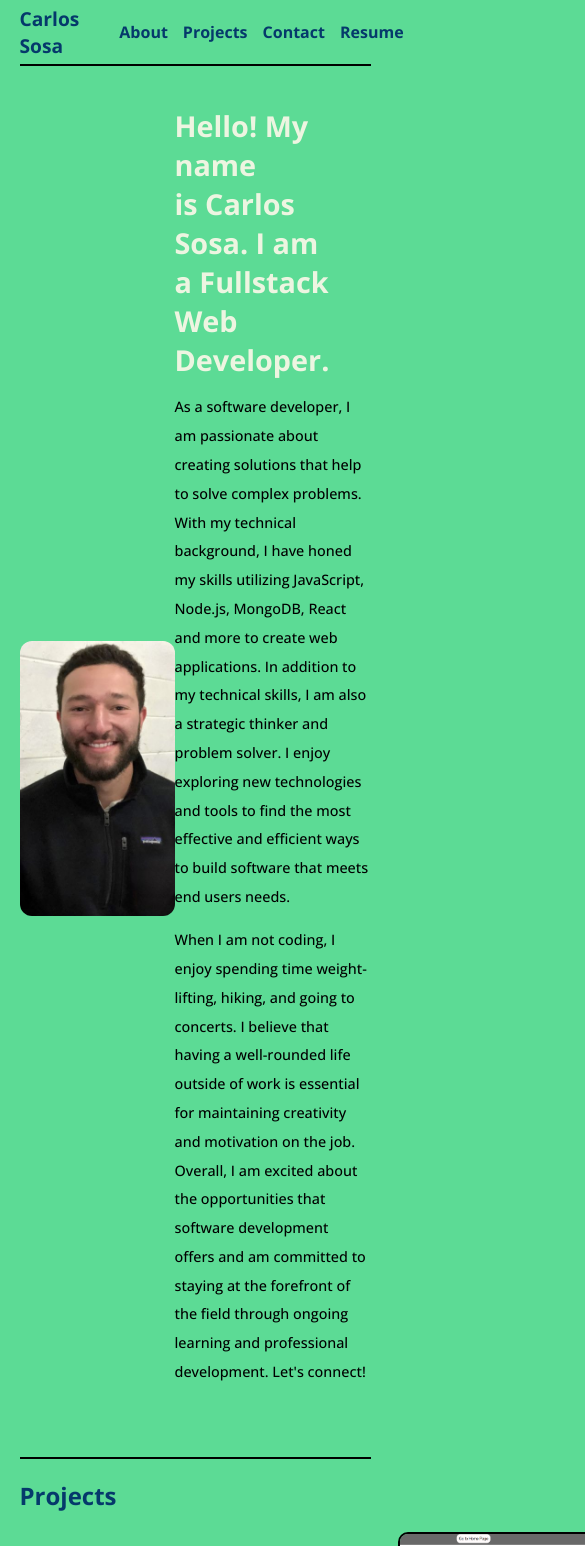
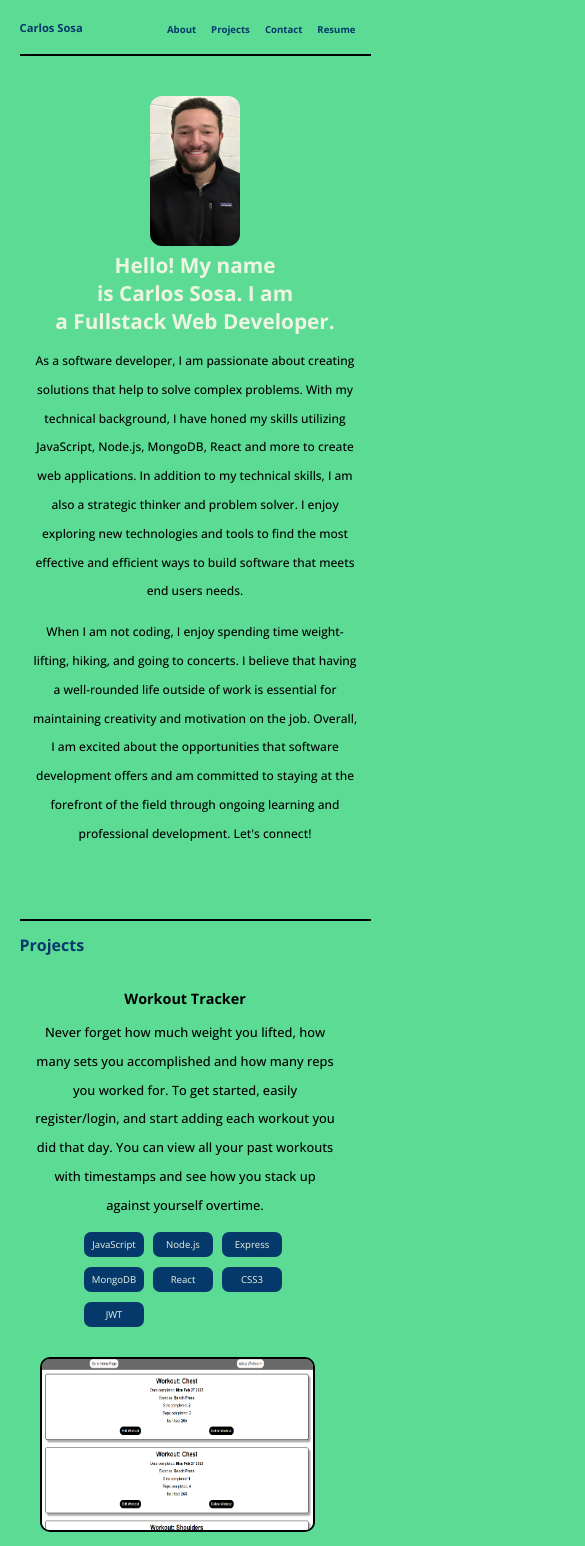
Before and after one commit to icantcode5/carlosSosaPortfolio, a React (Create React App) app in the folder client/: page / in a window 390 px wide. Shown: the top 1546 px of the page, 585 px wide, since content can reach past the window. Built offline with nearby package versions, Linux system fonts and the light colour scheme.

Commit message:
response layout feature

```diff
--- a/client/src/components/About.js
+++ b/client/src/components/About.js
@@ -37,7 +37,6 @@ export default function About() {
 					forefront of the field through ongoing learning and professional
 					development. Let's connect!
 				</p>
-				{/* <button onClick={handleClick}>See my work</button> */}
 			</div>
 		</section>
 	)
--- a/client/src/components/Projects.js
+++ b/client/src/components/Projects.js
@@ -22,6 +22,7 @@ export default function Projects() {
 					<div className={styles.techContainer}>
 						<span>JavaScript</span>
 						<span>Node.js</span>
+						<span>Express</span>
 						<span>MongoDB</span>
 						<span>React</span>
 						<span>CSS3</span>
@@ -68,10 +69,10 @@ export default function Projects() {
 					<div className={styles.techContainer}>
 						<span>JavaScript</span>
 						<span>Node.js</span>
+						<span>Express</span>
 						<span>postgreSQL</span>
 						<span>React</span>
 						<span>CSS3</span>
-						<span>JWT</span>
 					</div>
 				</div>
 
@@ -88,6 +89,7 @@ export default function Projects() {
 					</Linked>
 					<Linked
 						to="https://ecommerceapp-w6n9.onrender.com"
+						target="_blank"
 						className={styles.codeLink}
 					>
 						View App
--- a/client/src/components/styles/About.module.css
+++ b/client/src/components/styles/About.module.css
@@ -35,17 +35,6 @@
 	margin-bottom: 70px;
 }
 
-/* .aboutContainer button {
-	font-size: 0.9rem;
-	border: none;
-	color: #edf5e0;
-	background-color: #05396b;
-	margin-bottom: 70px;
-	border-radius: 15px;
-	padding: 8px 12px;
-	cursor: pointer;
-} */
-
 @media (max-width: 1000px) {
 	.aboutContainer h1 {
 		font-size: 1.8rem;
@@ -77,3 +66,65 @@
 		border-radius: 12px;
 	}
 }
+
+@media (max-width: 710px) {
+	.section {
+		flex-direction: column;
+	}
+
+	.section p {
+		font-size: 1rem;
+	}
+
+	.aboutContainer {
+		text-align: center;
+	}
+
+	.imgContainer img {
+		height: 225px;
+		width: 135px;
+		border-radius: 12px;
+	}
+}
+
+@media (max-width: 550px) {
+	.imgContainer img {
+		height: 175px;
+		width: 105px;
+		border-radius: 12px;
+	}
+
+	.section h1 {
+		font-size: 1.5rem;
+	}
+
+	.section p {
+		font-size: 0.9rem;
+	}
+}
+
+@media (max-width: 480px) {
+	.aboutContainer {
+		width: 325px;
+	}
+
+	.imgContainer img {
+		height: 150px;
+		width: 90px;
+		border-radius: 12px;
+	}
+
+	.section h1 {
+		font-size: 1.3rem;
+	}
+
+	.section p {
+		font-size: 0.75rem;
+	}
+}
+
+@media (max-width: 376px) {
+	.aboutContainer {
+		width: 300px;
+	}
+}
--- a/client/src/components/styles/ContactForm.module.css
+++ b/client/src/components/styles/ContactForm.module.css
@@ -83,3 +83,44 @@
 		max-width: 450px;
 	}
 }
+
+@media (max-width: 710px) {
+	.section h2 {
+		color: #05396b;
+		font-size: 1.1rem;
+	}
+
+	.form {
+		max-width: 380px;
+	}
+
+	.form label {
+		font-size: 0.9rem;
+	}
+
+	.formDiv input,
+	.formDiv textarea {
+		font-size: 0.9rem;
+	}
+}
+
+@media (max-width: 550px) {
+	.form {
+		max-width: 300px;
+	}
+
+	.formDiv input,
+	.formDiv textarea {
+		font-size: 0.8rem;
+	}
+}
+
+@media (max-width: 480px) {
+	.section h2 {
+		font-size: 1rem;
+	}
+
+	.form label {
+		font-size: 0.8rem;
+	}
+}
--- a/client/src/components/styles/Header.module.css
+++ b/client/src/components/styles/Header.module.css
@@ -1,43 +1,72 @@
-.header{
+.header {
 	top: 0;
 	position: sticky;
-  background-color: #5CDB95;
+	background-color: #5cdb95;
 }
 
-.headerContainer{
+.headerContainer {
 	display: flex;
 	align-items: center;
 	justify-content: space-between;
 
 	border-bottom: solid 2px black;
 	top: 0;
-  position: sticky ;
+	position: sticky;
 }
 
-.headerContainer h4{
-  color: #05396B;
+.headerContainer h4 {
+	color: #05396b;
 	font-size: 1.2rem;
 	font-family: "Open Sans", sans-serif;
 	font-weight: 700;
 	margin: 5px 0px;
 }
 
-.listContainer{
+.listContainer {
 	display: flex;
 	align-items: center;
-
 }
 
-.listContainer li{
+.listContainer li {
 	list-style: none;
 	margin-right: 15px;
-  font-family: 'Open Sans', sans-serif;
+	font-family: "Open Sans", sans-serif;
 	font-weight: 700;
 	cursor: pointer;
-  color: #05396B;
+	color: #05396b;
 }
 
-.listContainer li a{
+.listContainer li a {
 	text-decoration: none;
-  color: #05396B;
+	color: #05396b;
 }
+
+@media (max-width: 710px) {
+	.headerContainer h4 {
+		font-size: 1rem;
+	}
+
+	.listContainer li a {
+		font-size: 0.9rem;
+	}
+}
+
+@media (max-width: 480px) {
+	.headerContainer h4 {
+		font-size: 0.8rem;
+	}
+
+	.listContainer li a {
+		font-size: 0.7rem;
+	}
+}
+
+@media (max-width: 396px) {
+	.headerContainer h4 {
+		font-size: 0.7rem;
+	}
+
+	.listContainer li a {
+		font-size: 0.6rem;
+	}
+}
--- a/client/src/components/styles/Projects.module.css
+++ b/client/src/components/styles/Projects.module.css
@@ -1,6 +1,6 @@
 .section {
 	border-bottom: 2px solid black;
-	margin-right: 20px;
+	padding-right: 20px;
 }
 
 .section h2 {
@@ -10,6 +10,9 @@
 .projectsContainer {
 	display: flex;
 	justify-content: space-around;
+	align-items: center;
+
+	margin-bottom: 50px;
 }
 
 .descriptionContainer {
@@ -19,6 +22,7 @@
 .descriptionContainer h3 {
 	font-family: "Open sans", sans-serif;
 	margin-bottom: 0px;
+	margin-top: 20px;
 }
 
 .descriptionContainer p {
@@ -46,6 +50,10 @@
 	width: 105px;
 }
 
+/* .techContainer span:last-child {
+	display: block;
+} */
+
 .projectImg {
 	display: grid;
 	grid-template-columns: 250px 250px;
@@ -57,6 +65,7 @@
 	min-height: 250px;
 	border: 2px solid black;
 	border-radius: 10px;
+	margin-top: 20px;
 }
 
 .projectImg a img {
@@ -82,25 +91,24 @@
 	border: none;
 	color: #edf5e0;
 	background-color: #05396b;
-	margin-bottom: 70px;
+	/* margin-bottom: 50px; */
 	border-radius: 15px;
 	padding: 8px 12px;
 	cursor: pointer;
 }
 
 @media (max-width: 1210px) {
-	.projectsContainer {
-		gap: 50px;
-	}
-
 	.projectImg {
 		display: grid;
 		grid-template-columns: 200px 200px;
 		column-gap: 20px;
+
+		width: 425px;
+		height: 305px;
 	}
 
 	.projectImg img {
-		max-width: 425px;
+		max-width: 420px;
 		min-height: 225px;
 	}
 
@@ -117,25 +125,185 @@
 	.descriptionContainer {
 		width: 400px;
 	}
+
+	.projectImg {
+		width: 425px;
+		height: 305px;
+	}
 }
 
 @media (max-width: 1000px) {
+	.descriptionContainer {
+		width: 380px;
+	}
 	.descriptionContainer p {
 		font-size: 0.85rem;
 	}
 
 	.projectImg {
 		display: grid;
-		grid-template-columns: 150px 150px;
+		grid-template-columns: 175px 175px;
 		column-gap: 10px;
+
+		max-width: 375px;
+		height: 265px;
 	}
 
 	.projectImg img {
-		max-width: 325px;
+		max-width: 375px;
 		min-height: 175px;
 	}
 
-	.codeLink {
-		height: 40px;
+	.techContainer span {
+		padding: 8px 8px;
+		text-align: center;
+		width: 95px;
+		padding: 6px 6px;
 	}
 }
+
+@media (max-width: 932px) {
+	.descriptionContainer {
+		width: 350px;
+	}
+}
+
+@media (max-width: 865px) {
+	.section h3 {
+		text-align: center;
+		font-size: 1.5rem;
+	}
+	.projectsContainer {
+		display: flex;
+		flex-direction: column;
+		align-items: center;
+		justify-content: center;
+
+		/* height: 700px; */
+		margin-bottom: 50px;
+	}
+
+	.techContainer {
+		justify-content: center;
+		align-items: center;
+		grid-template-columns: repeat(4, 6rem);
+	}
+
+	.descriptionContainer {
+		width: 550px;
+		display: flex;
+		flex-direction: column;
+		text-align: center;
+		justify-content: center;
+		align-items: center;
+	}
+	.descriptionContainer p {
+		font-size: 1rem;
+	}
+
+	.projectImg {
+		display: grid;
+		grid-template-columns: 260px 260px;
+		column-gap: 0;
+
+		justify-content: center;
+		width: 520px;
+		height: 330px;
+	}
+
+	.projectImg img {
+		max-width: 525px;
+		min-height: 175px;
+		margin-top: 30px;
+	}
+}
+
+@media (max-width: 710px) {
+	.section h2 {
+		color: #05396b;
+		font-size: 1.1rem;
+	}
+
+	.descriptionContainer p {
+		font-size: 0.9rem;
+	}
+
+	.descriptionContainer {
+		width: 450px;
+	}
+
+	.projectImg {
+		grid-template-columns: 205px 205px;
+		height: 270px;
+	}
+
+	.projectImg img {
+		max-width: 425px;
+		min-height: 175px;
+	}
+
+	.techContainer {
+		justify-content: center;
+		align-items: center;
+		grid-template-columns: repeat(3, 6rem);
+	}
+}
+
+@media (max-width: 550px) {
+	.descriptionContainer h3 {
+		font-size: 1.2rem;
+	}
+	.descriptionContainer {
+		width: 350px;
+	}
+
+	.techContainer span {
+		width: 75px;
+		font-size: 0.8rem;
+	}
+
+	.projectImg {
+		grid-template-columns: 175px 175px;
+	}
+
+	.projectImg img {
+		max-width: 350px;
+		min-height: 175px;
+	}
+}
+
+@media (max-width: 480px) {
+	.section h2 {
+		font-size: 1rem;
+	}
+	.descriptionContainer h3 {
+		font-size: 0.9rem;
+	}
+	.descriptionContainer {
+		width: 300px;
+	}
+
+	.techContainer {
+		column-gap: 5px;
+		row-gap: 10px;
+		grid-template-columns: repeat(3, 4rem);
+	}
+
+	.techContainer span {
+		width: 60px;
+		font-size: 0.6rem;
+	}
+
+	.descriptionContainer p {
+		font-size: 0.8rem;
+	}
+
+	.projectImg {
+		grid-template-columns: 145px 145px;
+	}
+
+	.projectImg img {
+		max-width: 275px;
+		min-height: 175px;
+	}
+}
```
Lines whose indentation alone changed are shown as unchanged.
